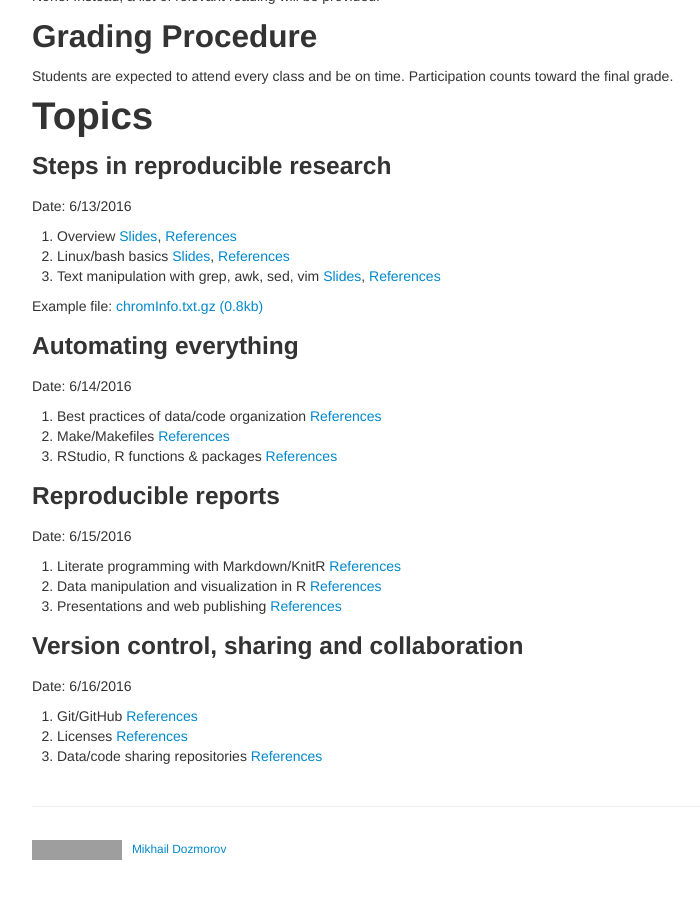
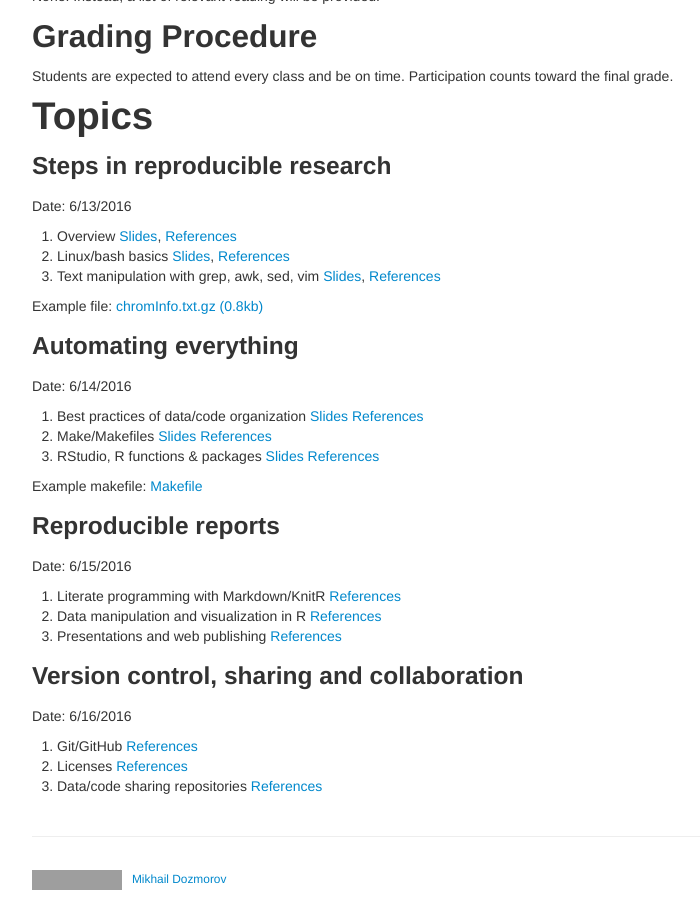
Before and after one commit to mdozmorov/BIOS692, a Jekyll site: the page built from pages/syllabus.md, in a window 1280 px wide and 900 px high, scrolled down 1376 px. Shown: the whole window, without its empty margins (258-958 px from the left). Built offline with Jekyll 4.4.1, drawn with Linux system fonts in a browser that asks for light colours; before the commit the page ends 2246 px from its top, so only the background shows below that; grey boxes are pictures that could not be loaded.

Commit message:
Add slides for the second seminar

```diff
--- a/pages/syllabus.md
+++ b/pages/syllabus.md
@@ -80,9 +80,11 @@ Example file: [chromInfo.txt.gz (0.8kb)](http://hgdownload.cse.ucsc.edu/goldenpa
 
 Date: 6/14/2016
 
-1. Best practices of data/code organization <a href="references.html#code">References</a>
-2. Make/Makefiles <a href="references.html#make">References</a>
-3. RStudio, R functions & packages <a href="references.html#rfunctions">References</a>
+1. Best practices of data/code organization [Slides](2_Automating_best_practices.pdf) <a href="references.html#code">References</a>
+2. Make/Makefiles [Slides](2_Automating_make.pdf) <a href="references.html#make">References</a>
+3. RStudio, R functions & packages [Slides](2_Automating_R_packages.pdf) <a href="references.html#rfunctions">References</a>
+
+Example makefile: [Makefile](Makefile)
 
 ### Reproducible reports
 
```
Also changed, not shown: 4 other files.
